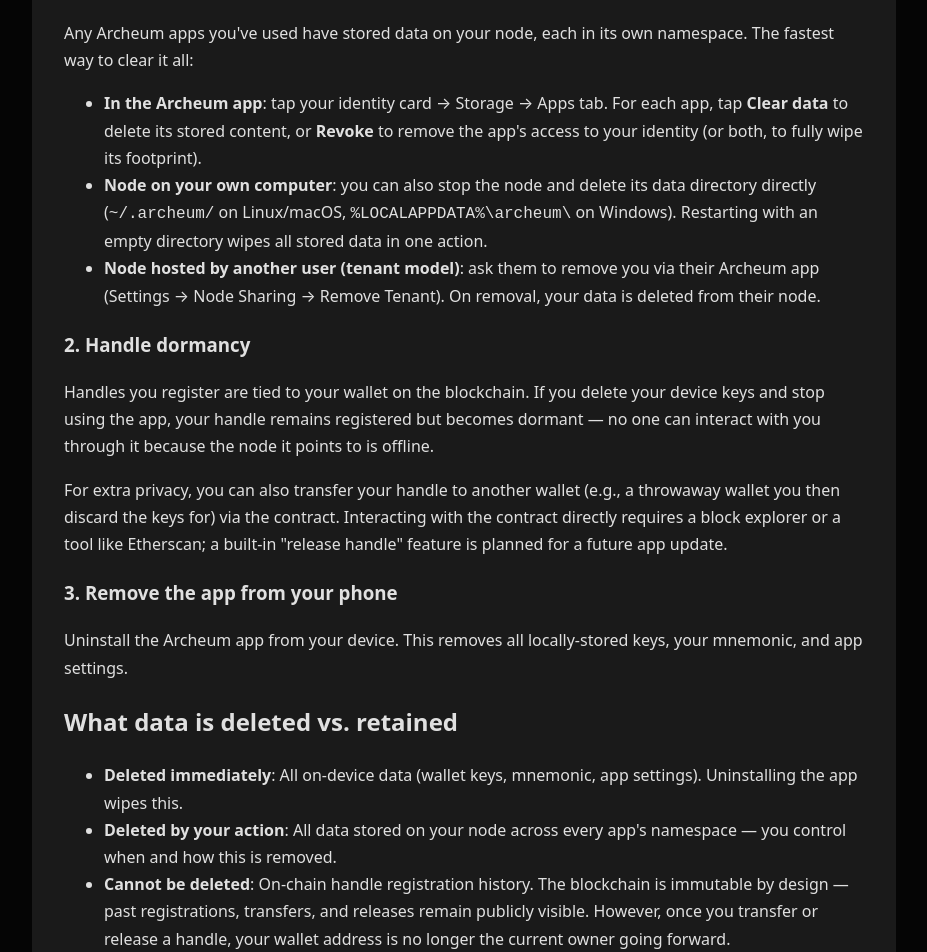
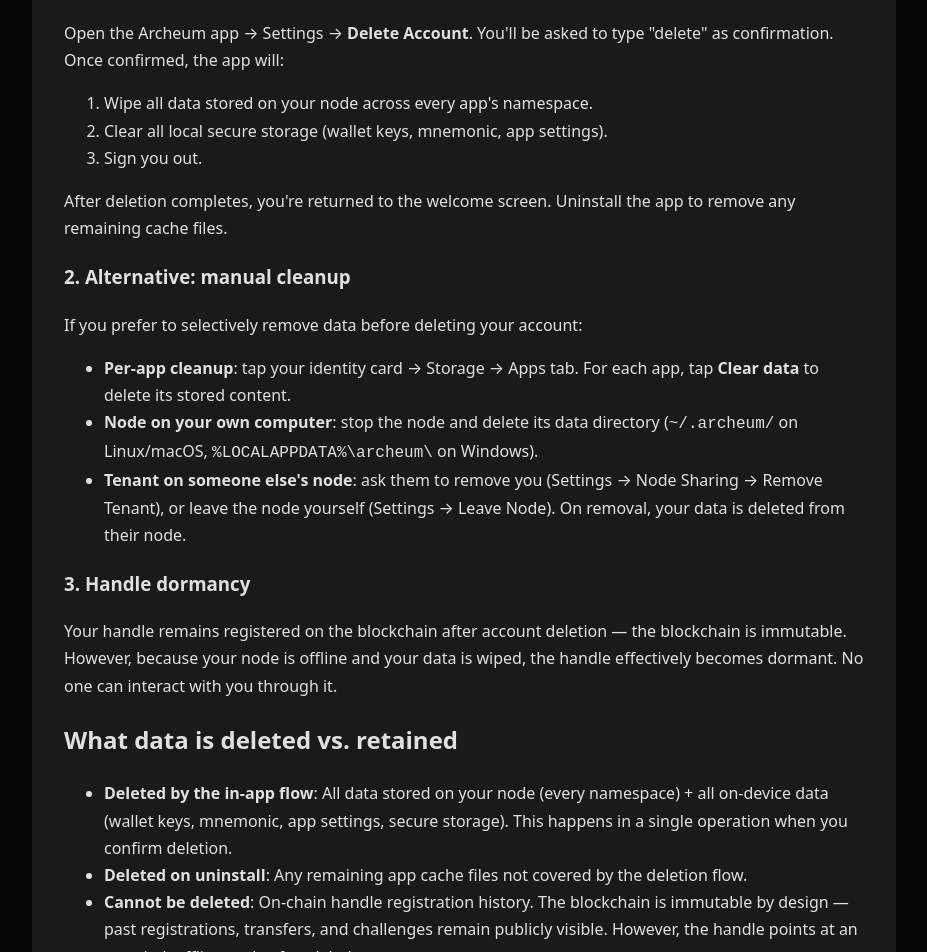
Before and after one commit to archeum-dev/io, a React (Vite) app: page /delete-account in a window 1280 px wide. Shown: the part 700-1652 px from the top of the page, without its empty margins (176-1103 px from the left). Built offline with nearby package versions, Linux system fonts and the light colour scheme; a web font is replaced by a local one.

Commit message:
Working checkpoint

```diff
--- a/src/components/DeleteAccount.jsx
+++ b/src/components/DeleteAccount.jsx
@@ -43,74 +43,74 @@ export default function DeleteAccount() {
 
       <h2>How to delete your account</h2>
       <p>
-        Because no developer-side record exists, deletion is something you perform yourself.
+        Because no developer-side record exists, deletion is something you
+        perform yourself — directly in the app.
       </p>
 
-      <h3>1. Clear data from your node</h3>
+      <h3>1. Use the in-app Delete Account flow (recommended)</h3>
       <p>
-        Any Archeum apps you&apos;ve used have stored data on your node, each in
-        its own namespace. The fastest way to clear it all:
+        Open the Archeum app → Settings → <strong>Delete Account</strong>.
+        You&apos;ll be asked to type &quot;delete&quot; as confirmation. Once
+        confirmed, the app will:
+      </p>
+      <ol>
+        <li>Wipe all data stored on your node across every app&apos;s namespace.</li>
+        <li>Clear all local secure storage (wallet keys, mnemonic, app settings).</li>
+        <li>Sign you out.</li>
+      </ol>
+      <p>
+        After deletion completes, you&apos;re returned to the welcome screen.
+        Uninstall the app to remove any remaining cache files.
+      </p>
+
+      <h3>2. Alternative: manual cleanup</h3>
+      <p>
+        If you prefer to selectively remove data before deleting your account:
       </p>
       <ul>
         <li>
-          <strong>In the Archeum app</strong>: tap your identity card →
+          <strong>Per-app cleanup</strong>: tap your identity card →
           Storage → Apps tab. For each app, tap <strong>Clear data</strong> to
-          delete its stored content, or <strong>Revoke</strong> to remove the
-          app&apos;s access to your identity (or both, to fully wipe its
-          footprint).
+          delete its stored content.
         </li>
         <li>
-          <strong>Node on your own computer</strong>: you can also stop the
-          node and delete its data directory directly (<code>~/.archeum/</code>{' '}
-          on Linux/macOS, <code>%LOCALAPPDATA%\archeum\</code> on Windows).
-          Restarting with an empty directory wipes all stored data in one
-          action.
+          <strong>Node on your own computer</strong>: stop the node and delete
+          its data directory (<code>~/.archeum/</code> on Linux/macOS,{' '}
+          <code>%LOCALAPPDATA%\archeum\</code> on Windows).
         </li>
         <li>
-          <strong>Node hosted by another user (tenant model)</strong>: ask them
-          to remove you via their Archeum app (Settings → Node Sharing →
-          Remove Tenant). On removal, your data is deleted from their node.
+          <strong>Tenant on someone else&apos;s node</strong>: ask them to
+          remove you (Settings → Node Sharing → Remove Tenant), or leave the
+          node yourself (Settings → Leave Node). On removal, your data is
+          deleted from their node.
         </li>
       </ul>
 
-      <h3>2. Handle dormancy</h3>
+      <h3>3. Handle dormancy</h3>
       <p>
-        Handles you register are tied to your wallet on the blockchain. If you
-        delete your device keys and stop using the app, your handle remains
-        registered but becomes dormant — no one can interact with you through
-        it because the node it points to is offline.
-      </p>
-      <p>
-        For extra privacy, you can also transfer your handle to another wallet
-        (e.g., a throwaway wallet you then discard the keys for) via the
-        contract. Interacting with the contract directly requires a block
-        explorer or a tool like Etherscan; a built-in &quot;release handle&quot;
-        feature is planned for a future app update.
-      </p>
-
-      <h3>3. Remove the app from your phone</h3>
-      <p>
-        Uninstall the Archeum app from your device. This removes all
-        locally-stored keys, your mnemonic, and app settings.
+        Your handle remains registered on the blockchain after account
+        deletion — the blockchain is immutable. However, because your node is
+        offline and your data is wiped, the handle effectively becomes dormant.
+        No one can interact with you through it.
       </p>
 
       <h2>What data is deleted vs. retained</h2>
       <ul>
         <li>
-          <strong>Deleted immediately</strong>: All on-device data (wallet
-          keys, mnemonic, app settings). Uninstalling the app wipes this.
+          <strong>Deleted by the in-app flow</strong>: All data stored on your
+          node (every namespace) + all on-device data (wallet keys, mnemonic,
+          app settings, secure storage). This happens in a single operation
+          when you confirm deletion.
         </li>
         <li>
-          <strong>Deleted by your action</strong>: All data stored on your
-          node across every app&apos;s namespace — you control when and how this
-          is removed.
+          <strong>Deleted on uninstall</strong>: Any remaining app cache files
+          not covered by the deletion flow.
         </li>
         <li>
           <strong>Cannot be deleted</strong>: On-chain handle registration
           history. The blockchain is immutable by design — past registrations,
-          transfers, and releases remain publicly visible. However, once you
-          transfer or release a handle, your wallet address is no longer the
-          current owner going forward.
+          transfers, and challenges remain publicly visible. However, the
+          handle points at an emptied, offline node after deletion.
         </li>
       </ul>
 
--- a/src/components/PrivacyArcheum.jsx
+++ b/src/components/PrivacyArcheum.jsx
@@ -100,6 +100,21 @@ export default function PrivacyArcheum() {
         <li><strong>Google Play Services</strong> — for app distribution.</li>
       </ul>
 
+      <h2>Data deletion</h2>
+      <p>
+        You can delete your account at any time: Settings → Delete Account.
+        This wipes all data stored on your node (across every app namespace)
+        and erases all local data (wallet keys, mnemonic, secure storage).
+        See{' '}
+        <a href="/delete-account" style={{color: '#8ab4ff'}}>archeum.io/delete-account</a>{' '}
+        for the full process.
+      </p>
+      <p>
+        On-chain handle registrations are immutable — the blockchain retains a
+        public record of past registrations. After deletion, your handle points
+        at an emptied, offline node.
+      </p>
+
       <h2>Children</h2>
       <p>Archeum is not intended for users under 18.</p>
 
```
